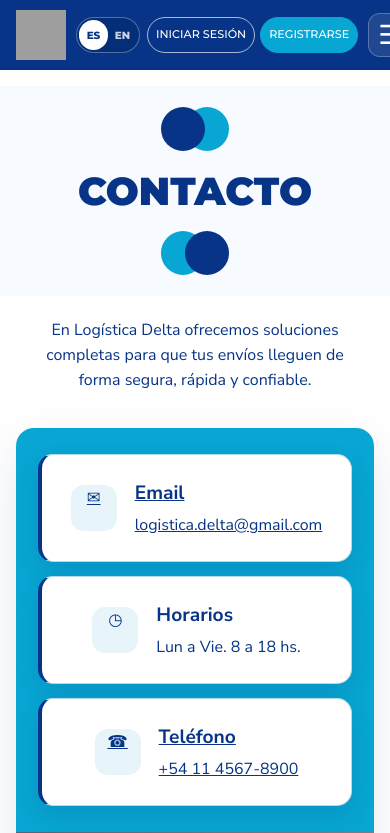
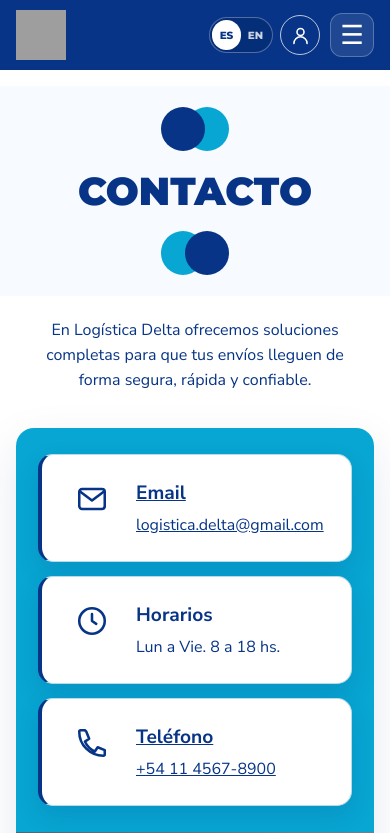
Before and after one commit to JoseParedes123/deltatwo, a PHP site: page /contacto.php?lang=es in a window 390 px wide; the page is wider, and only the part inside the window is pictured. Shown: the top 833 px of that part. Run offline with PHP 8.4, Linux system fonts and the light colour scheme; the visitor is signed in with stand-in values (Sample User, id 1); grey boxes are pictures that could not be loaded.

Commit message:
Mejora menú de cuenta y contacto

```diff
--- a/app/lang/en.php
+++ b/app/lang/en.php
@@ -18,6 +18,8 @@ return [
     'Registrarse' => 'Register',
     'Abrir navegación' => 'Open navigation',
     'Cerrar navegación' => 'Close navigation',
+    'Abrir menú de cuenta' => 'Open account menu',
+    'Cuenta' => 'Account',
     'Logística Delta, inicio' => 'Logística Delta, home',
     'Envíos rápidos y seguros en la provincia de Buenos Aires.' => 'Fast and secure shipping across Buenos Aires Province.',
     'Inicio' => 'Home',
--- a/public/contacto.php
+++ b/public/contacto.php
@@ -63,15 +63,15 @@ $mensaje = mensajeFlasheado() ?? '';
     <section class="panel-contacto" aria-label="<?= limpiar(t('Datos y formulario de contacto')) ?>">
       <div class="datos-contacto">
         <a class="elemento-contacto" href="mailto:logistica.delta@gmail.com">
-          <span class="icono-contacto" aria-hidden="true">✉</span>
+          <span class="icono-contacto" aria-hidden="true"><svg viewBox="0 0 24 24" focusable="false"><rect x="3" y="5" width="18" height="14" rx="2"></rect><path d="m4 7 8 6 8-6"></path></svg></span>
           <span><strong>Email</strong><span>logistica.delta@gmail.com</span></span>
         </a>
         <div class="elemento-contacto">
-          <span class="icono-contacto" aria-hidden="true">◷</span>
+          <span class="icono-contacto" aria-hidden="true"><svg viewBox="0 0 24 24" focusable="false"><circle cx="12" cy="12" r="9"></circle><path d="M12 7v5l3 2"></path></svg></span>
           <span><strong><?= limpiar(t('Horarios')) ?></strong><span><?= limpiar(t('Lun a Vie. 8 a 18 hs.')) ?></span></span>
         </div>
         <a class="elemento-contacto" href="tel:+541145678900">
-          <span class="icono-contacto" aria-hidden="true">☎</span>
+          <span class="icono-contacto" aria-hidden="true"><svg viewBox="0 0 24 24" focusable="false"><path d="M7 3H4a1 1 0 0 0-1 1c0 9.4 7.6 17 17 17a1 1 0 0 0 1-1v-3l-5-2-2 3a14 14 0 0 1-7-7l3-2-2-5Z"></path></svg></span>
           <span><strong><?= limpiar(t('Teléfono')) ?></strong><span>+54 11 4567-8900</span></span>
         </a>
       </div>
--- a/public/css/style.css
+++ b/public/css/style.css
@@ -1081,3 +1081,54 @@ button, a { -webkit-tap-highlight-color: transparent; }
   .portada-inicio, .marca-destacada { min-height: max(600px, calc(100svh - 76px)); }
   .boton-seguimiento-portada { margin-top: 18px; padding-inline: 26px; }
 }
+
+/* Menú de cuenta que se abre desde el icono de persona. */
+.solo-lectores { position: absolute; width: 1px; height: 1px; padding: 0; margin: -1px; overflow: hidden; clip: rect(0, 0, 0, 0); white-space: nowrap; border: 0; }
+.menu-cuenta { position: relative; flex: 0 0 auto; }
+.menu-cuenta > summary { display: grid; width: 44px; height: 44px; place-items: center; border: 1px solid rgba(255,255,255,.72); border-radius: 50%; color: #fff; cursor: pointer; list-style: none; transition: background-color .18s ease, border-color .18s ease; }
+.menu-cuenta > summary::-webkit-details-marker { display: none; }
+.menu-cuenta > summary:hover, .menu-cuenta[open] > summary { border-color: var(--celeste); background: rgba(255,255,255,.14); }
+.menu-cuenta > summary:focus-visible, .contenido-menu-cuenta a:focus-visible, .contenido-menu-cuenta button:focus-visible { outline: 3px solid #8ce4f7; outline-offset: 3px; }
+.menu-cuenta > summary svg { width: 23px; height: 23px; fill: none; stroke: currentColor; stroke-width: 1.8; stroke-linecap: round; stroke-linejoin: round; }
+.contenido-menu-cuenta { position: absolute; z-index: 30; top: calc(100% + 12px); right: 0; display: grid; width: min(250px, calc(100vw - 32px)); gap: 5px; padding: 10px; border: 1px solid #d8e4f2; border-radius: 14px; background: #fff; box-shadow: 0 14px 34px rgba(3,31,79,.2); }
+.nombre-menu-cuenta { padding: 9px 10px 11px; border-bottom: 1px solid #e5edf6; color: #536781; font-size: .9rem; font-weight: 700; }
+.contenido-menu-cuenta a, .contenido-menu-cuenta button { display: block; width: 100%; padding: 11px 10px; border: 0; border-radius: 9px; background: transparent; color: var(--azul); font: 700 .92rem var(--fuente-cuerpo); text-align: left; text-decoration: none; cursor: pointer; }
+.contenido-menu-cuenta a:hover { background: #eef7fb; }
+.contenido-menu-cuenta form { margin: 0; }
+.contenido-menu-cuenta button { background: var(--celeste); color: #fff; }
+.contenido-menu-cuenta button:hover { background: #0789b0; }
+.icono-contacto svg { display: block; width: 25px; height: 25px; fill: none; stroke: currentColor; stroke-width: 1.8; stroke-linecap: round; stroke-linejoin: round; }
+@media (max-width: 620px) {
+  .menu-cuenta > summary { width: 40px; height: 40px; }
+  .menu-cuenta > summary svg { width: 21px; height: 21px; }
+  .contenido-menu-cuenta { top: calc(100% + 9px); }
+}
+
+/* Los iconos de contacto se destacan sin el recuadro celeste. */
+.icono-contacto {
+  width: 58px;
+  height: 58px;
+  flex-basis: 58px;
+  padding: 0;
+  border-radius: 0;
+  background: transparent;
+  color: var(--azul);
+  place-items: center;
+  align-self: center;
+}
+.icono-contacto svg { width: 38px; height: 38px; }
+@media (max-width: 700px) {
+  .icono-contacto { width: 52px; height: 52px; flex-basis: 52px; }
+  .icono-contacto svg { width: 34px; height: 34px; }
+}
+
+/* Alinea el contenido de contacto a la izquierda y lo centra en altura. */
+.elemento-contacto {
+  justify-content: flex-start;
+  padding-left: clamp(28px, 5vw, 52px);
+  text-align: left;
+}
+.elemento-contacto > span:last-child { text-align: left; }
+@media (max-width: 700px) {
+  .elemento-contacto { padding-left: 24px; }
+}
--- a/public/partials/nav.php
+++ b/public/partials/nav.php
@@ -25,12 +25,25 @@ $idiomaNav = idiomaActual();
         <a href="<?= limpiar(urlIdioma('es')) ?>" lang="es" hreflang="es" aria-pressed="<?= $idiomaNav === 'es' ? 'true' : 'false' ?>">ES</a>
         <a href="<?= limpiar(urlIdioma('en')) ?>" lang="en" hreflang="en" aria-pressed="<?= $idiomaNav === 'en' ? 'true' : 'false' ?>">EN</a>
       </div>
-      <?php if ($usuarioNav && $usuarioNav['rol'] === 'CLIENTE'): ?>
-        <a class="enlace-acceso" href="envios.php"><?= limpiar(t('MI CUENTA')) ?></a>
-        <form method="post" action="logout.php?lang=<?= limpiar($idiomaNav) ?>"><button class="enlace-acceso" type="submit"><?= limpiar(t('CERRAR SESIÓN')) ?></button></form>
-      <?php elseif ($usuarioNav && in_array($usuarioNav['rol'], ['ADMINISTRADOR', 'OPERADOR_DEPOSITO', 'ADMINISTRACION'], true)): ?>
-        <a class="enlace-acceso" href="panel-admin.php"><?= limpiar(t('OPERACIONES')) ?></a>
-        <form method="post" action="logout.php?lang=<?= limpiar($idiomaNav) ?>"><button class="enlace-acceso" type="submit"><?= limpiar(t('CERRAR SESIÓN')) ?></button></form>
+      <?php if ($usuarioNav): ?>
+        <?php
+          $esClienteNav = $usuarioNav['rol'] === 'CLIENTE';
+          $enlaceCuentaNav = $esClienteNav ? 'envios.php' : 'panel-admin.php';
+          $textoCuentaNav = $esClienteNav ? t('MI CUENTA') : t('OPERACIONES');
+        ?>
+        <details class="menu-cuenta">
+          <summary aria-label="<?= limpiar(t('Abrir menú de cuenta')) ?>" title="<?= limpiar(t('Abrir menú de cuenta')) ?>">
+            <svg viewBox="0 0 24 24" aria-hidden="true" focusable="false"><circle cx="12" cy="8" r="4"></circle><path d="M4.5 21a7.5 7.5 0 0 1 15 0"></path></svg>
+            <span class="solo-lectores"><?= limpiar(t('Cuenta')) ?></span>
+          </summary>
+          <div class="contenido-menu-cuenta">
+            <span class="nombre-menu-cuenta"><?= limpiar($usuarioNav['nombre']) ?></span>
+            <a href="<?= limpiar($enlaceCuentaNav) ?>"><?= limpiar($textoCuentaNav) ?></a>
+            <form method="post" action="logout.php?lang=<?= limpiar($idiomaNav) ?>">
+              <button type="submit"><?= limpiar(t('CERRAR SESIÓN')) ?></button>
+            </form>
+          </div>
+        </details>
       <?php else: ?>
         <a class="enlace-acceso" href="login.php"><?= limpiar(t('INICIAR SESIÓN')) ?></a>
         <a class="enlace-acceso" href="registro.php"><?= limpiar(t('REGISTRARSE')) ?></a>
```
Also changed, not shown: public/panel-admin.php (+0 -8 lines).
